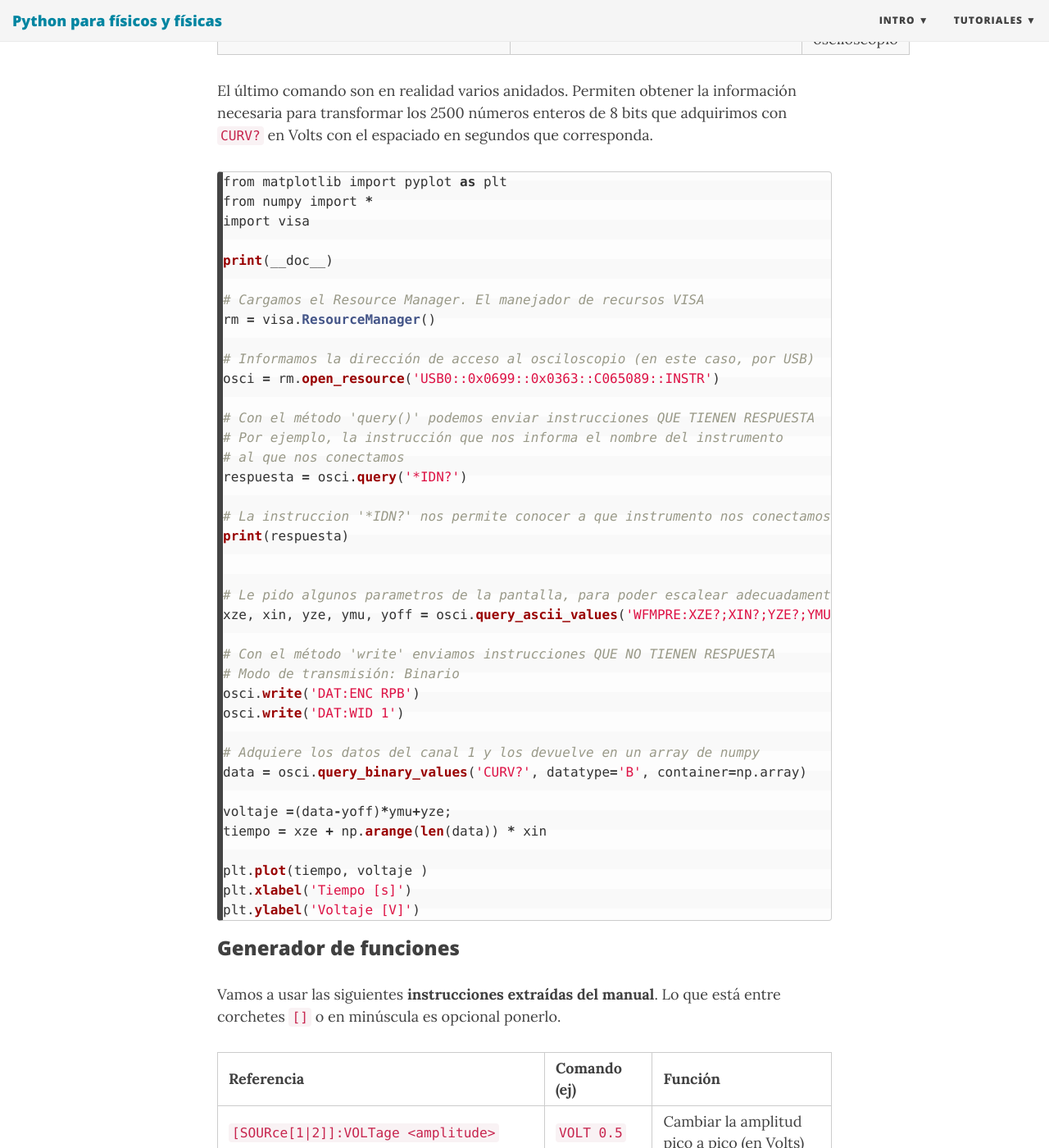
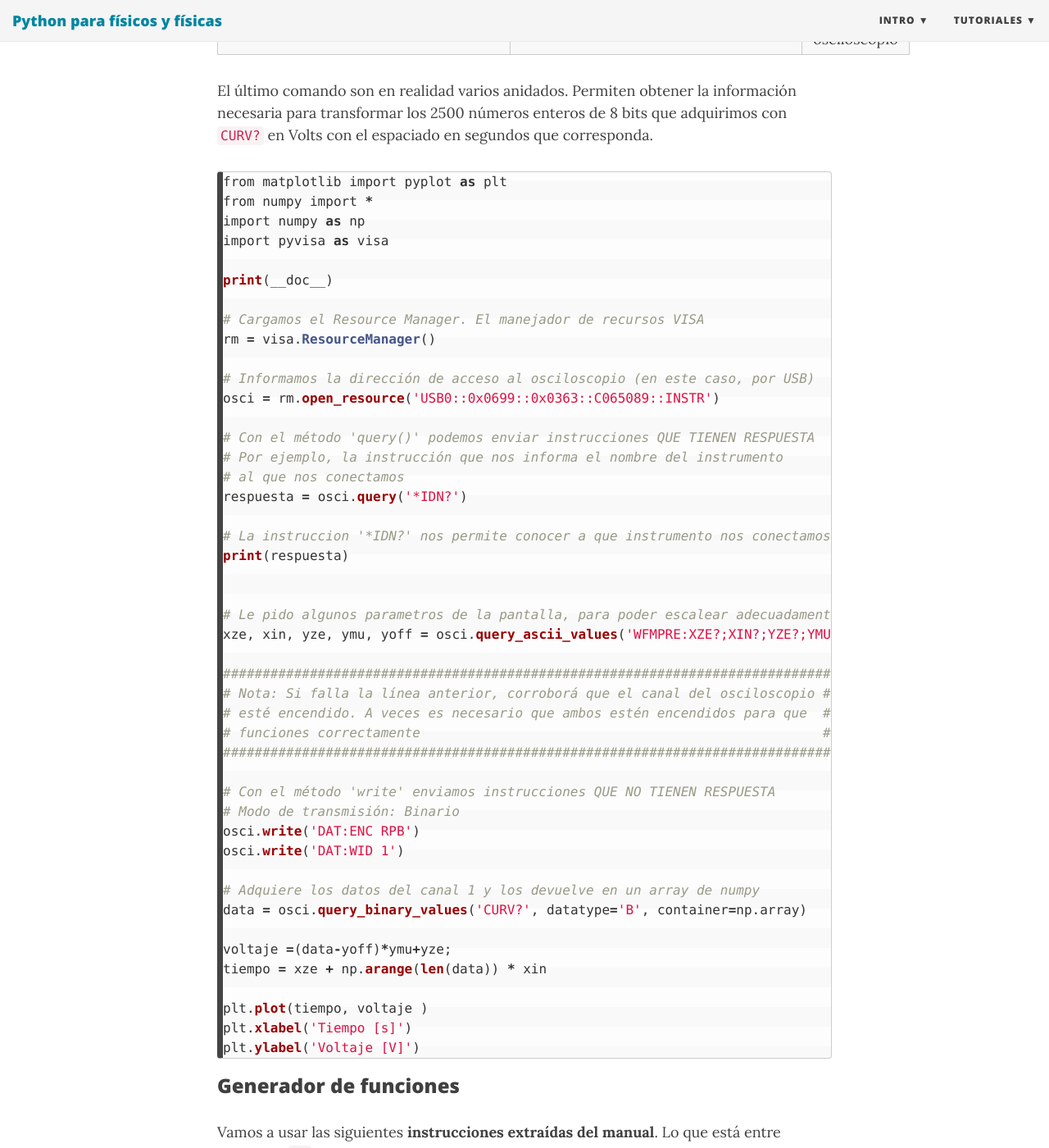
Before and after one commit to marceluda/python-para-fisicos, a Jekyll site: the page built from tuto/labo2/05_instrumentacion.md, in a window 1280 px wide and 1400 px high, scrolled down 7478 px. Shown: the whole window at 82% size. Built offline with Jekyll 4.4.1, drawn with Linux system fonts in a browser that asks for light colours; nearby versions of some CDN libraries; formulas are drawn with MathJax 3; some of the changed text lies outside the part shown.

Commit message:
Update 05_instrumentacion.md

````diff
--- a/tuto/labo2/05_instrumentacion.md
+++ b/tuto/labo2/05_instrumentacion.md
@@ -173,7 +173,8 @@ El último comando son en realidad varios anidados. Permiten obtener la informac
 ```python
 from matplotlib import pyplot as plt
 from numpy import *
-import visa
+import numpy as np
+import pyvisa as visa
 
 print(__doc__)
 
@@ -194,6 +195,12 @@ print(respuesta)
 
 # Le pido algunos parametros de la pantalla, para poder escalear adecuadamente
 xze, xin, yze, ymu, yoff = osci.query_ascii_values('WFMPRE:XZE?;XIN?;YZE?;YMU?;YOFF?;', separator=';')
+
+#############################################################################
+# Nota: Si falla la línea anterior, corroborá que el canal del osciloscopio #
+# esté encendido. A veces es necesario que ambos estén encendidos para que  #
+# funciones correctamente                                                   #
+#############################################################################
 
 # Con el método 'write' enviamos instrucciones QUE NO TIENEN RESPUESTA
 # Modo de transmisión: Binario
@@ -227,9 +234,9 @@ el canal, se asumo que es el `SOURCE1`.
 
 ```python
 import time
-
 from numpy import *
-import visa
+import numpy as np
+import pyvisa as visa
 
 # Cargamos el Resource Manager. El manejador de recursos VISA
 rm = visa.ResourceManager()
@@ -259,14 +266,12 @@ for amplitude in np.linspace(0, 1, 10):
     print('Comando enviado: ' + 'VOLT {:f}'.format(amplitude)  )
     time.sleep(0.1)  # tiempo de espera de 0.1 segundos
 
-
 # Rampa lineal de offset
 # Vamos a tener 10 pasos que van de 0 V a 1 V
 for offset in np.linspace(0, 1, 10):
     fungen.write('VOLT:OFFS {:f}'.format(offset)  )
     print('Comando enviado: ' + 'VOLT:OFFS {:f}'.format(offset)   )
     time.sleep(0.1)  # tiempo de espera de 0.1 segundos
-
 
 # Cuando dejamos de usar el generador de funciones, lo cerramos
 fungen.close()
````
